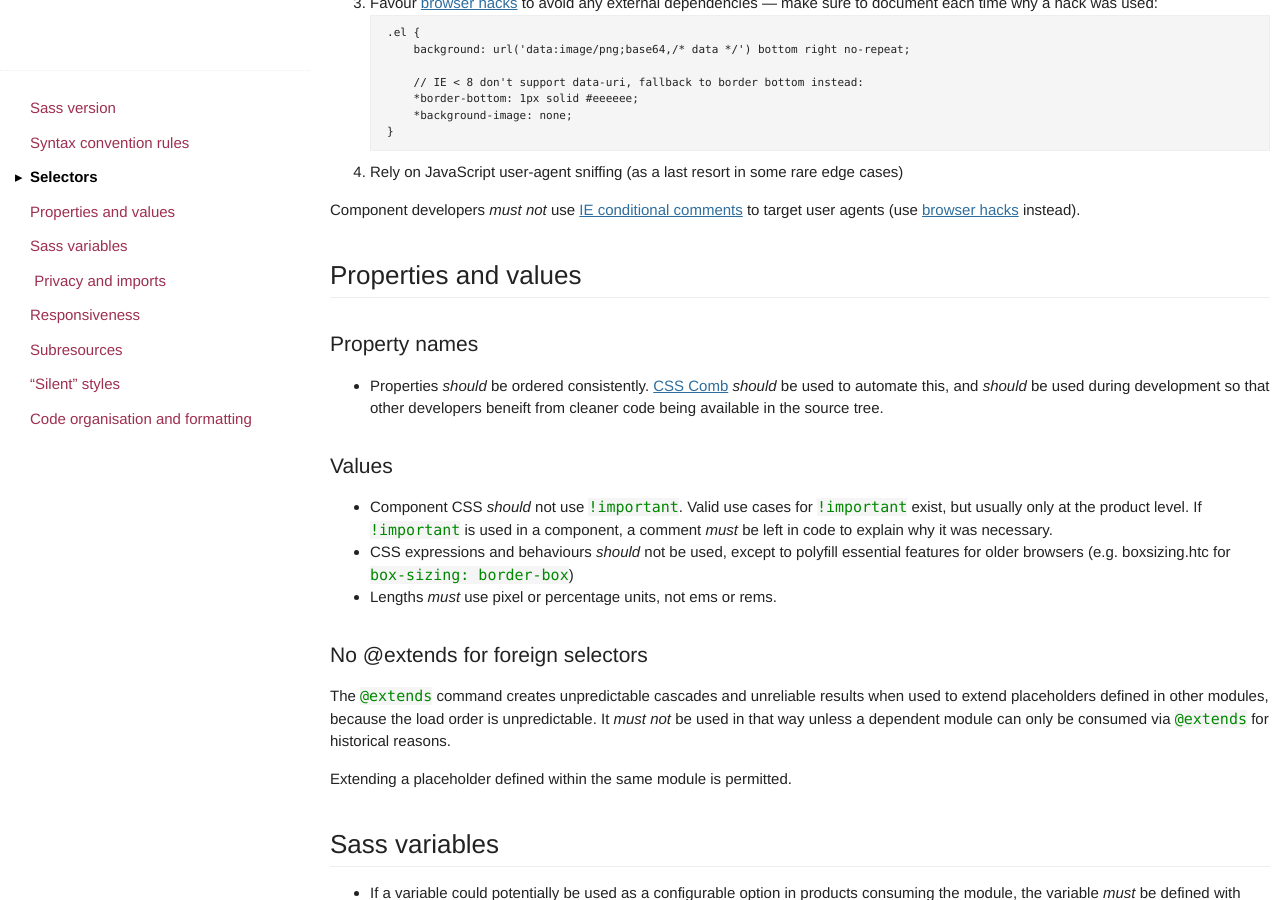
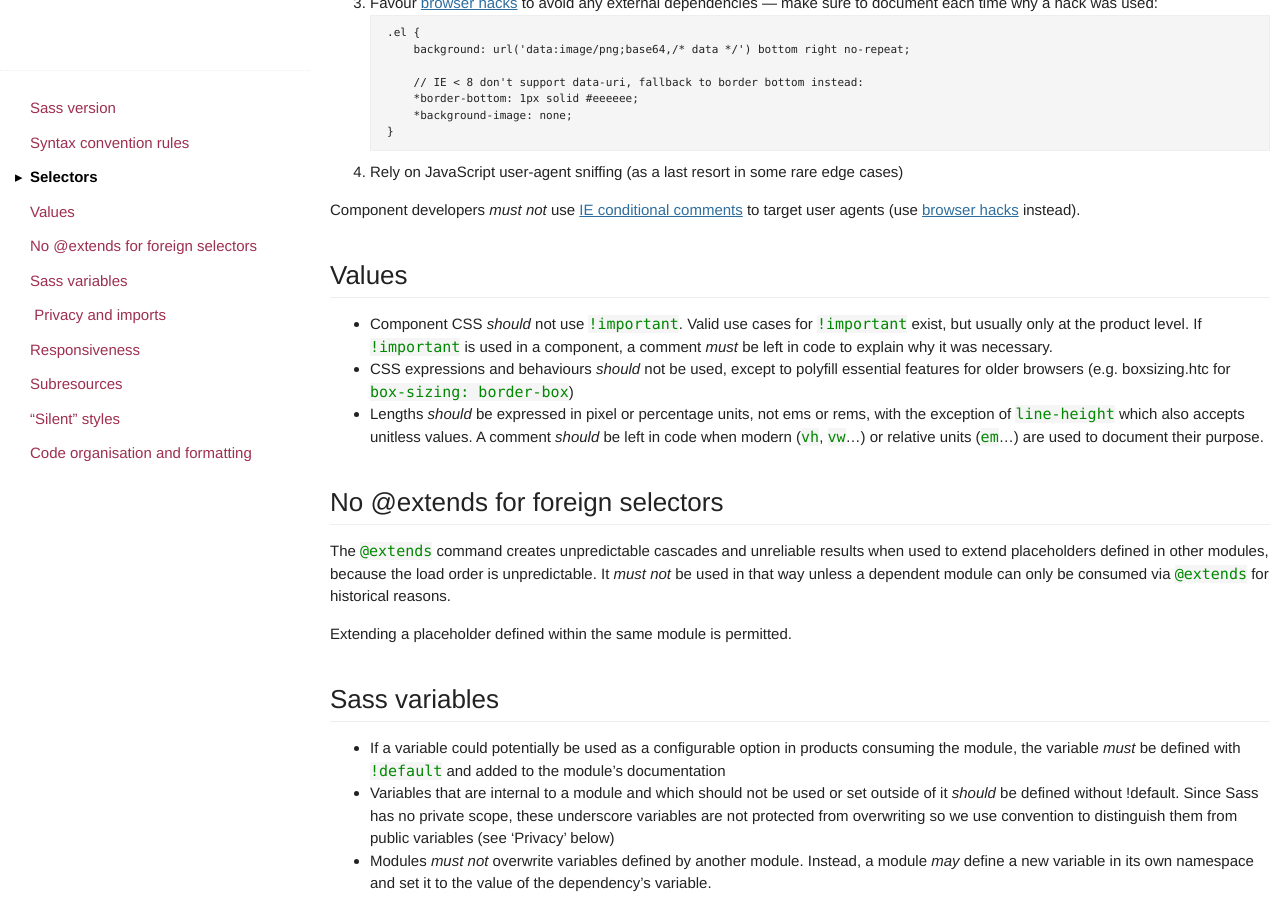
Before and after one commit to Financial-Times/ft-origami, a Jekyll site: the page built from docs/syntax/scss.md, in a window 1280 px wide and 900 px high, scrolled down 3852 px. Built offline with Jekyll 4.4.1, drawn with Linux system fonts in a browser that asks for light colours; some web fonts are replaced; comment, search, counter and statistics services are not loaded.

Commit message:
Syntax Guidelines: remove CSS property ordering, update CSS values

```diff
--- a/docs/syntax/scss.md
+++ b/docs/syntax/scss.md
@@ -188,25 +188,17 @@ In order of preference, when targeting styles at a specific user agent, componen
 
 Component developers *must not* use [IE conditional comments](http://www.quirksmode.org/css/condcom.html) to target user agents (use [browser hacks](http://browserhacks.com/) instead).
 
-
-## Properties and values
-
-### Property names
-
-* Properties *should* be ordered consistently.  [CSS Comb](http://csscomb.com/) *should* be used to automate this, and *should* be used during development so that other developers beneift from cleaner code being available in the source tree.
-
-### Values
+## Values
 
 * Component CSS *should* not use `!important`.  Valid use cases for `!important` exist, but usually only at the product level.  If `!important` is used in a component, a comment *must* be left in code to explain why it was necessary.
 * CSS expressions and behaviours *should* not be used, except to polyfill essential features for older browsers (e.g. boxsizing.htc for `box-sizing: border-box`)
-* Lengths *must* use pixel or percentage units, not ems or rems.
+* Lengths *should* be expressed in pixel or percentage units, not ems or rems, with the exception of `line-height` which also accepts unitless values. A comment *should* be left in code when modern (`vh`, `vw`…) or relative units (`em`…) are used to document their purpose.
 
-### No @extends for foreign selectors
+## No @extends for foreign selectors
 
 The `@extends` command creates unpredictable cascades and unreliable results when used to extend placeholders defined in other modules, because the load order is unpredictable.  It *must not* be used in that way unless a dependent module can only be consumed via `@extends` for historical reasons.
 
 Extending a placeholder defined within the same module is permitted.
-
 
 ## Sass variables
 
```
